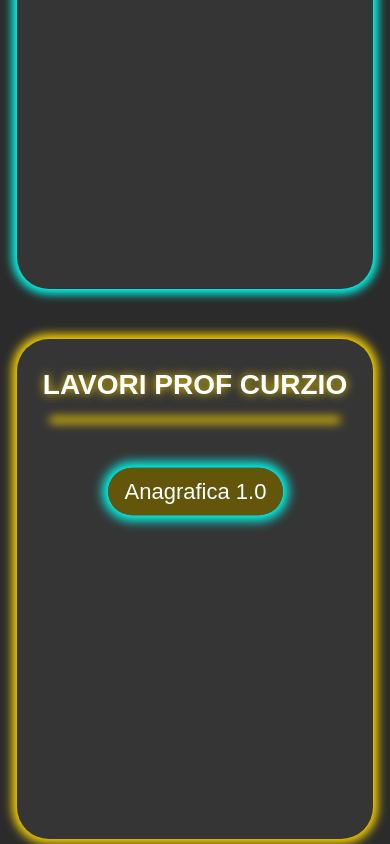
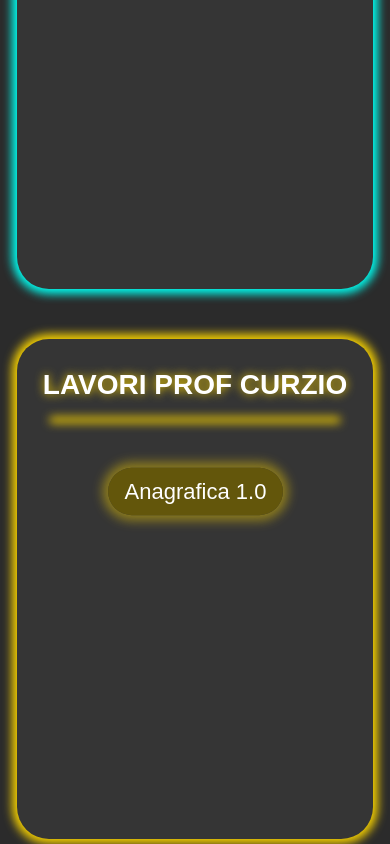
Before and after one commit to Alerougee/anagrafica, a plain HTML site: page lavori.html in a window 390 px wide. In both pictures the pointer is over the link 194 px from the left and 965 px from the top of the page. Shown: the part 474-1318 px from the top of the page. Drawn offline with Linux system fonts and the light colour scheme.

Commit message:
Update style.css

```diff
--- a/style.css
+++ b/style.css
@@ -263,6 +263,6 @@ body{
 
     .btn-curzio:hover{
         transform: scale(1.1);
-        box-shadow: 0 0 10px 5px rgb(0, 255, 242);
+        box-shadow: 0 0 10px 5px rgb(245, 208, 0, 0.466);;
     }
 }
```
